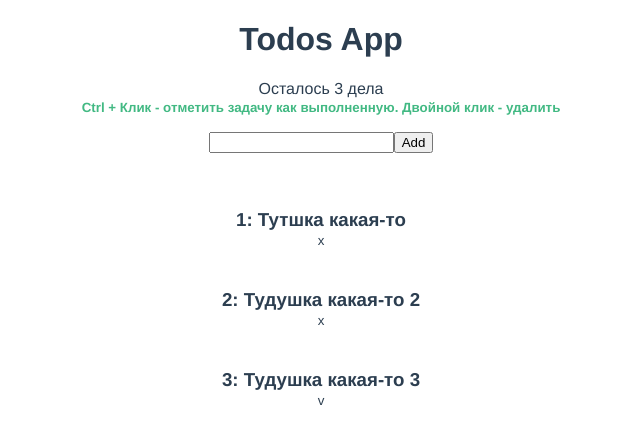
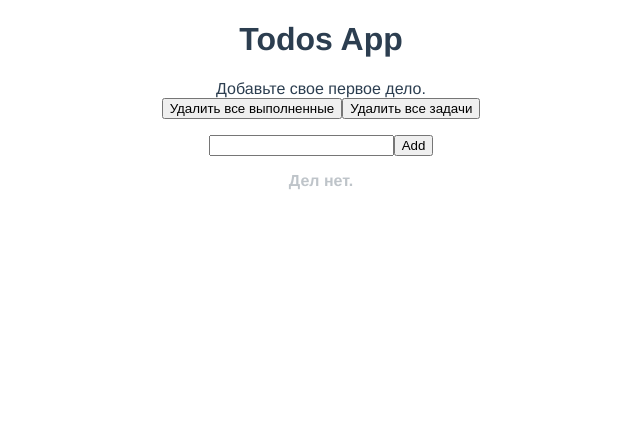
Before and after one commit to YSThomas/vue-todo, a Vue app: page / in a window 1280 px wide. Shown: the top 444 px of the page, without its empty margins (319-959 px from the left). Built offline with nearby package versions, Linux system fonts and the light colour scheme.

Commit message:
:see_no_evil:

```diff
--- a/src/components/TodoStats.vue
+++ b/src/components/TodoStats.vue
@@ -1,11 +1,19 @@
 <template>
   <div class="stats">
+    <div class="all-time-stats">
+      <span>{{$store.getters.ALL_TIME_TODOS_COUNT}}</span>
+    </div>
     <div v-show='$store.state.todos.length'>
       {{$store.getters.TODOS_LEFT}}
       <br>
       <small>Ctrl + Клик - отметить задачу как выполненную. Двойной клик - удалить</small>
     </div>
+    <div class="options">
+      <button type="button" name="btnDeleteCompleted" @click="$store.commit('deleteCompleted')">Удалить все выполненные</button>
+      <button type="button" name="btnDeleteAll" @click="$store.commit('deleteAll')">Удалить все задачи</button>
+    </div>
   </div>
+
 </template>
 
 <script>
@@ -15,22 +23,28 @@ export default {
   name: 'TodoStats',
 }
 </script>
-
 <!-- Add "scoped" attribute to limit CSS to this component only -->
 <style scoped>
 ul {
   list-style-type: none;
   padding: 0;
 }
+
 li {
   display: inline-block;
   margin: 0 10px;
 }
+
 a {
   color: #42b983;
 }
+
 small{
   color: #42b983;
   font-weight: bolder;
 }
+
+div.stats div.options{
+
+}
 </style>
--- a/src/components/TodosMain.vue
+++ b/src/components/TodosMain.vue
@@ -6,10 +6,16 @@
       <button type="submit" name="button">Add</button>
     </form>
 
-    <div class="todo-item" v-for="(todo, index) in $store.getters.TODOS" @dblclick='$store.commit("deleteTodo", index)' @click.ctrl="$store.commit('markTaskComplete', index)" >
-      <h3>{{index + 1}}: {{ todo.todo }}</h3>
-      <small v-if='todo.complete'>v</small>
-      <small v-else>x</small>
+    <div class="todos-section">
+      <div class="no-todos" v-if="!$store.state.todos.length">
+        <span>Дел нет.</span>
+      </div>
+      <div v-else class="todo-item" v-for="(todo, index) in $store.getters.TODOS">
+        <span :class='{completed: todo.complete}' @dblclick='$store.commit("deleteTodo", index)' @click.ctrl="$store.commit('markTaskComplete', index)">{{ todo.todo }}</span>
+        <br>
+        <small v-if='todo.complete'>V</small>
+        <small v-else>X</small>
+      </div>
     </div>
   </div>
 </template>
@@ -44,4 +50,36 @@ a {
 form{
   padding: 1rem 0;
 }
+
+div.todo-item span{
+  cursor: pointer;
+  font-weight: bold;
+}
+
+div.todo-item{
+  height: 5rem;
+  width: auto;
+}
+
+.no-todos{
+  font-weight: bold;
+  color: #eeeee;
+  opacity: 30%;
+  user-select: none;
+}
+
+.completed{
+  text-decoration: line-through;
+  color: #42b983;
+  transition: all 0.5s ease-out;
+}
+
+.completed::before{
+  content: 'Выполнено';
+  color: black;
+  opacity: 30%;
+  width: 5px;
+  height: 5px;
+  background-color: #42b983;
+}
 </style>
--- a/src/store/index.js
+++ b/src/store/index.js
@@ -5,28 +5,27 @@ import {
 export default createStore({
   state: {
     new_todo: '',
-    todos: [{ // массив тудушек
-        todo: 'Тутшка какая-то',
-        complete: false
-      },
-      {
-        todo: 'Тудушка какая-то 2',
-        complete: false
-      },
-      {
-        todo: 'Тудушка какая-то 3',
-        complete: true
-      },
-    ]
+    all_time_todos: 0,
+    todos: []
   },
   mutations: {
     change_new_todo(state) {
       return state.new_todo
     },
+    deleteCompleted(state) {
+      for (let i = state.todos.length - 1; i >= 0; i--)
+        if (state.todos[i].complete) {
+          state.todos.splice(i, 1)
+        }
+    },
+    deleteAll(state) {
+      state.todos = []
+    },
     addTodo(state) {
       if (state.new_todo === '') {
         return
       }
+      state.all_time_todos += 1
       state.todos.push({
         todo: state.new_todo,
         complete: false
@@ -52,6 +51,17 @@ export default createStore({
     TODOS_ACTIVE(state) {
       return state.todos.filter(el => !el.completed)
     },
+    ALL_TIME_TODOS_COUNT(state) {
+      let todoSpell = ''
+      if (state.all_time_todos === 1) {
+        todoSpell = 'дело'
+      } else if (state.all_time_todos <= 4) {
+        todoSpell = 'дела'
+      } else {
+        todoSpell = 'дел'
+      }
+      return state.all_time_todos === 0 ? 'Добавьте cвое первое дело.' : `Всего было записано ${state.all_time_todos} ${todoSpell}`
+    },
     TODOS_LEFT(state) {
       let todoSpell = ''
       if (state.todos.length === 1) {
```
